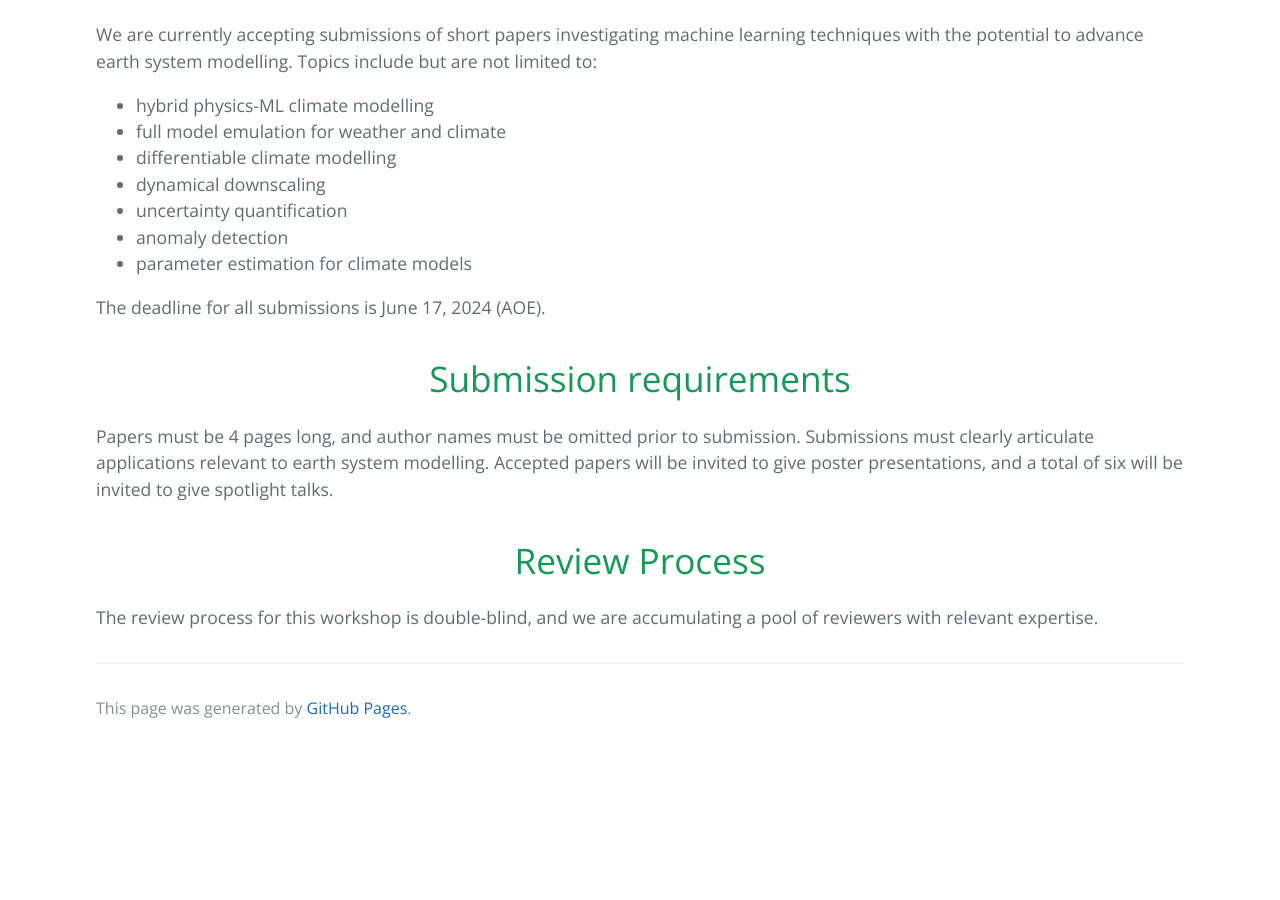
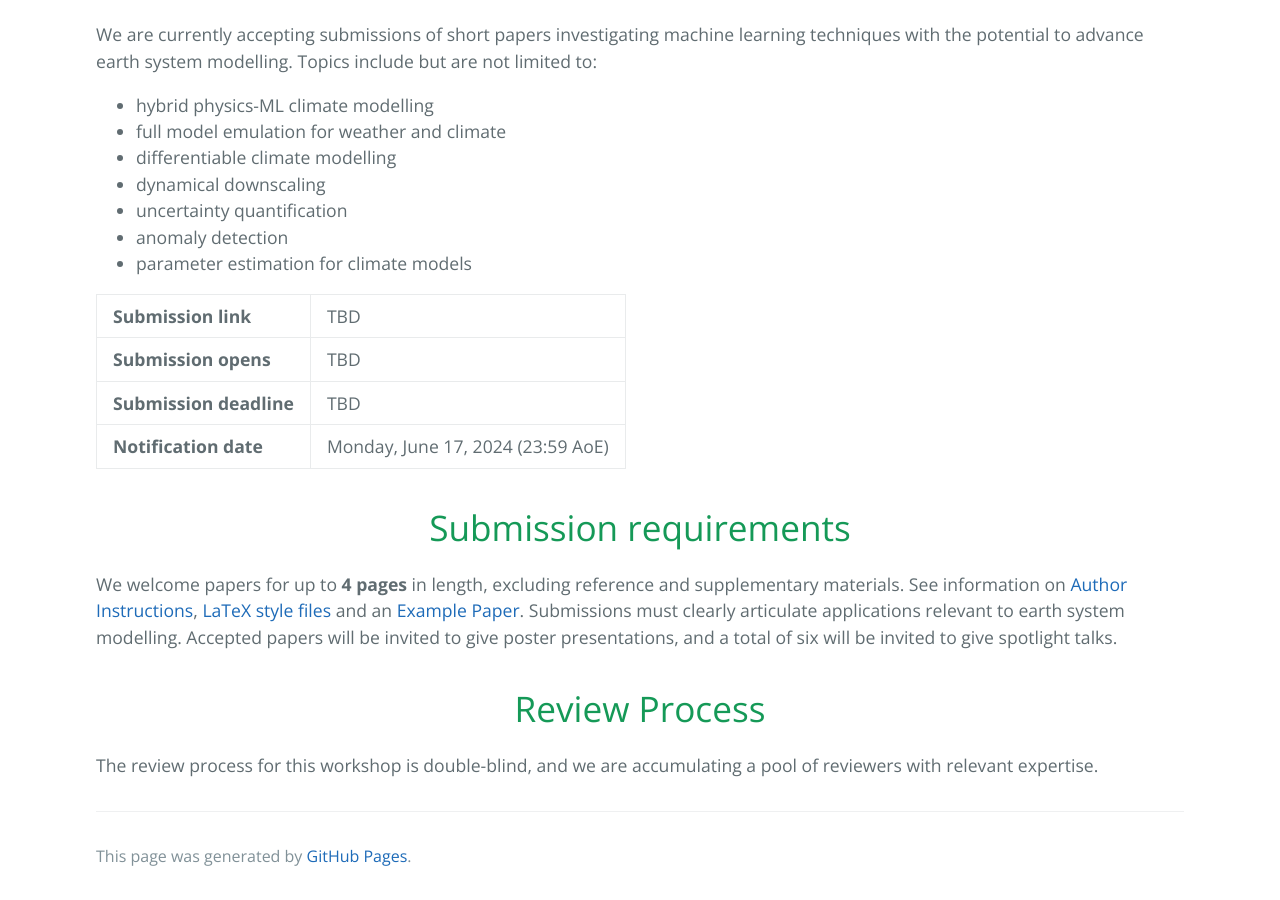
Before and after one commit to leap-stc/ml4esm-workshop, a Jekyll site: the page built from cfp.md, in a window 1280 px wide and 900 px high, scrolled down 679 px. Built offline with Jekyll 4.4.1, drawn with Linux system fonts in a browser that asks for light colours; before the commit the page ends 1431 px from its top, so only the background shows below that.

Commit message:
Update cfp.md

```diff
--- a/cfp.md
+++ b/cfp.md
@@ -17,11 +17,15 @@ We are currently accepting submissions of short papers investigating machine lea
 - anomaly detection
 - parameter estimation for climate models
 
-The deadline for all submissions is June 17, 2024 (AOE).
+| **Submission link** | TBD |
+| **Submission opens** | TBD |
+| **Submission deadline** | TBD |
+| **Notification date** | Monday, June 17, 2024 (23:59 AoE) |
+
 
 # Submission requirements
 
-Papers must be 4 pages long, and author names must be omitted prior to submission. Submissions must clearly articulate applications relevant to earth system modelling. Accepted papers will be invited to give poster presentations, and a total of six will be invited to give spotlight talks.
+We welcome papers for up to **4 pages** in length, excluding reference and supplementary materials. See information on [Author Instructions](https://icml.cc/Conferences/2024/AuthorInstructions), [LaTeX style files](https://media.icml.cc/Conferences/ICML2024/Styles/icml2024.zip) and an [Example Paper](https://media.icml.cc/Conferences/ICML2023/Styles/example_paper.pdf). Submissions must clearly articulate applications relevant to earth system modelling. Accepted papers will be invited to give poster presentations, and a total of six will be invited to give spotlight talks.
 
 # Review Process
 
```
